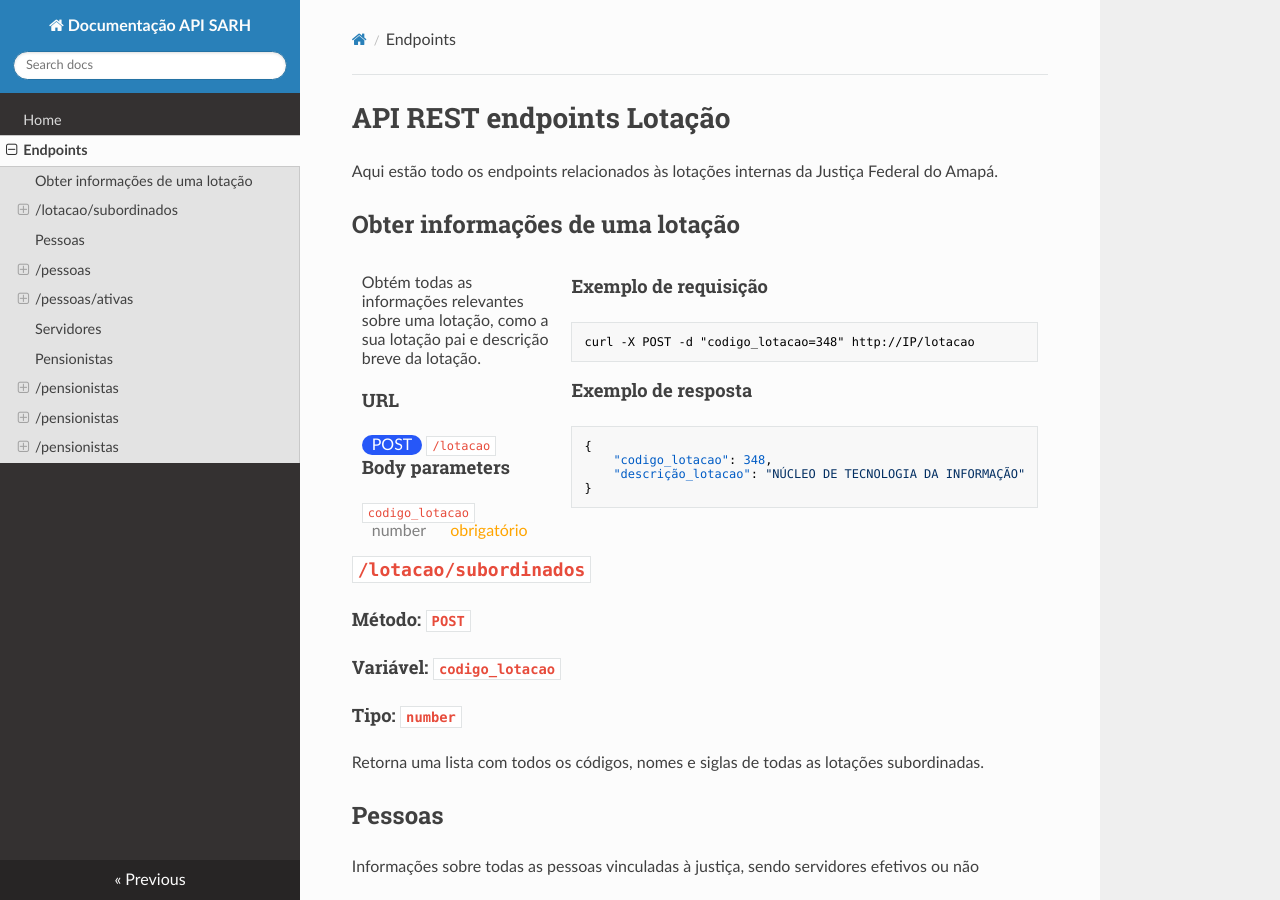
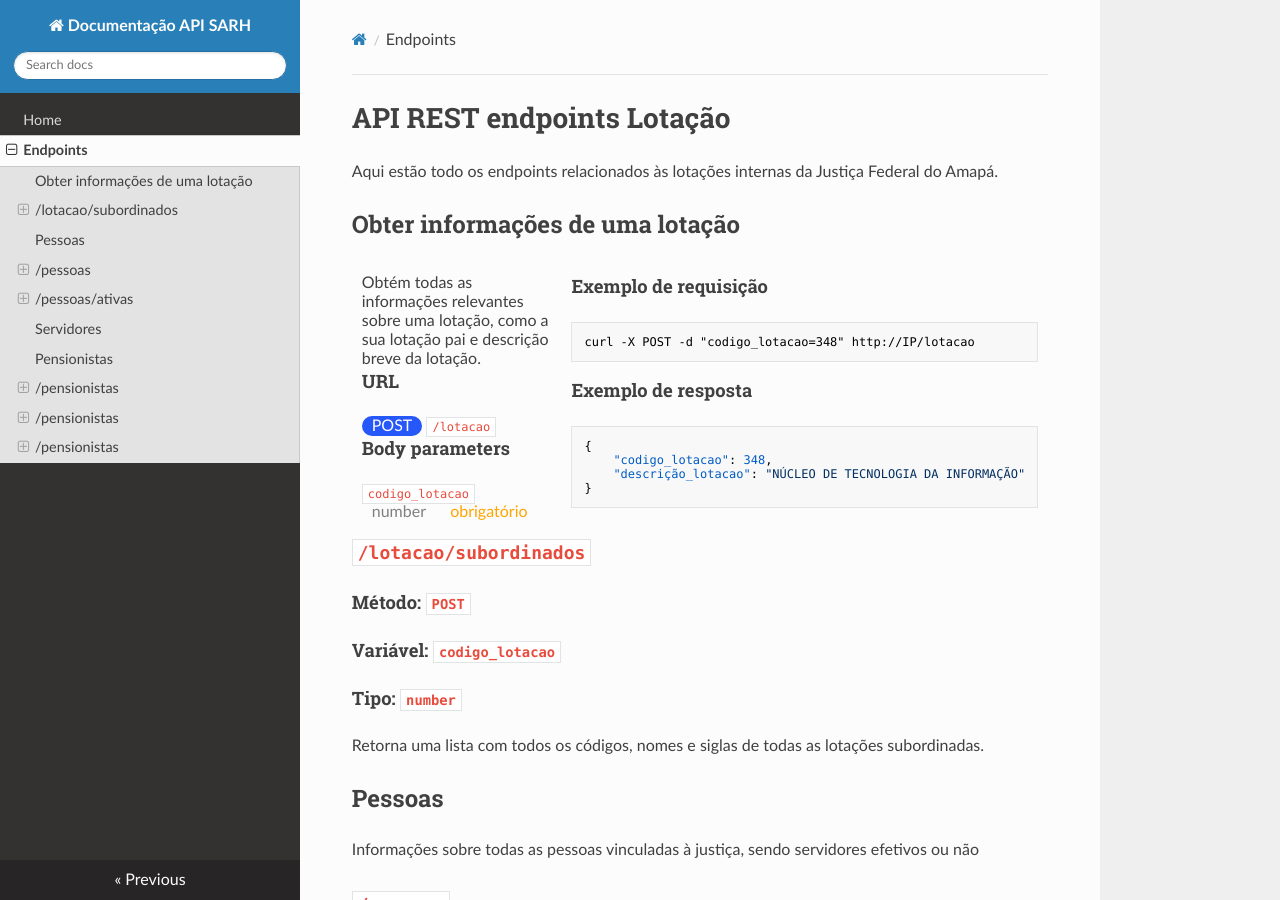
Before and after one commit to gabrielfelipedy/sarh-api, an MkDocs documentation site: the page built from docs/endpoints.md, in a window 1280 px wide and 900 px high. Built offline with MkDocs 1.6.1, drawn with Linux system fonts in a browser that asks for light colours; nearby versions of some CDN libraries.

Commit message:
correct spaces one more time

```diff
--- a/docs/endpoints.md
+++ b/docs/endpoints.md
@@ -10,16 +10,15 @@ Aqui estão todo os endpoints relacionados às lotações internas da Justiça F
 
 Obtém todas as informações relevantes sobre uma lotação, como a sua lotação pai e descrição breve da lotação. </br>
 
-</br><h4>URL</h4>
+<h4>URL</h4>
 
-<span style="background-color:rgb(38, 87, 248); color: white; padding: 2px 10px; border-radius: 30px;">POST</span> <code>/lotacao</code>
+<span style="background-color:rgb(38, 87, 248); color: white; padding: 2px 10px; border-radius: 30px;">POST</span> <code>/lotacao</code></br>
 
-</br><h4>Body parameters</h4>
+<h4>Body parameters</h4>
 
-<code>codigo_lotacao</code> <span style="color:grey; padding: 0 10px;">number</span> <span style="color:orange; padding: 0 10px;">obrigatório</span>
+<code>codigo_lotacao</code> <span style="color:grey; padding: 0 10px;">number</span> <span style="color:orange; padding: 0 10px;">obrigatório</span></br>
 
 </div>
-
 <div style="padding: 10px;">
 
 <h4>Exemplo de requisição</h4>
```
